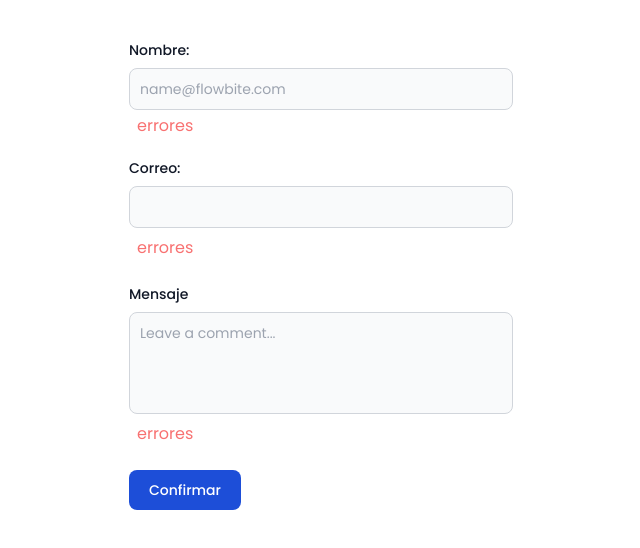
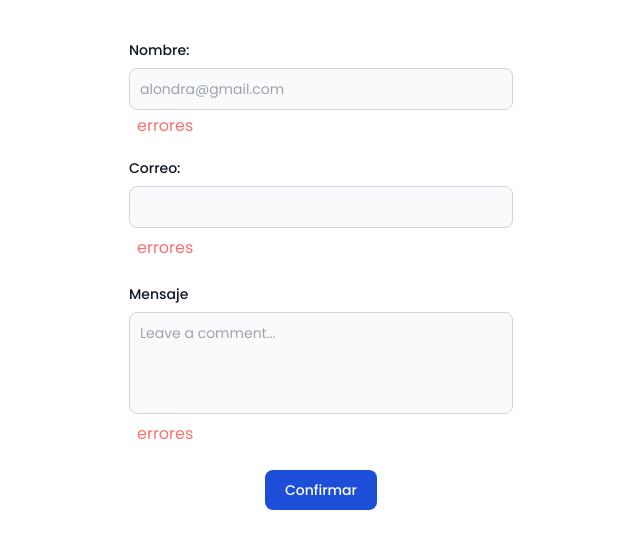
Before and after one commit to Roman-code-web/angular-AA11-Actividad11, an Angular app: page / in a window 1280 px wide. Shown: the top 548 px of the page, without its empty margins (319-959 px from the left). Built offline with nearby package versions, Linux system fonts and the light colour scheme.

Commit message:
envio solicitado

```diff
--- a/src/app/componentes/componentes.module.ts
+++ b/src/app/componentes/componentes.module.ts
@@ -1,6 +1,7 @@
 import { NgModule } from '@angular/core';
 import { CommonModule } from '@angular/common';
 import { FormComponent } from './form/form.component';
+import { FormsModule, ReactiveFormsModule } from '@angular/forms';
 
 
 
@@ -9,7 +10,9 @@ import { FormComponent } from './form/form.component';
     FormComponent
   ],
   imports: [
-    CommonModule
+    CommonModule,
+    FormsModule,
+    ReactiveFormsModule
   ],
   exports:[
     FormComponent
--- a/src/app/componentes/form/form.component.html
+++ b/src/app/componentes/form/form.component.html
@@ -2,14 +2,14 @@
     <form class="w-96" (submit)="enviar()">
         <div class="mb-4">
             <label for="nombre" class="block mb-2 text-sm font-medium text-gray-900 ">Nombre:</label>
-            <input type="text" style="outline: none;" id="nombre" class="bg-gray-50 border border-gray-300 text-gray-900 text-sm rounded-lg focus:ring-blue-500 focus:border-blue-500 block w-full p-2.5 dark:border-gray-600 dark:placeholder-gray-400  dark:focus:ring-blue-500 dark:focus:border-blue-500" placeholder="name@flowbite.com" required>
+            <input type="text" style="outline: none;" id="nombre" class="bg-gray-50 border border-gray-300 text-gray-900 text-sm rounded-lg focus:ring-blue-500 focus:border-blue-500 block w-full p-2.5 dark:border-gray-600 dark:placeholder-gray-400  dark:focus:ring-blue-500 dark:focus:border-blue-500" placeholder="alondra@gmail.com">
             <div class="px-2 py-1">
                 <p class="text-red-400">errores</p>
             </div>
         </div>
         <div class="mb-4">
             <label for="correo" class="block mb-2 text-sm font-medium text-gray-900 ">Correo:</label>
-            <input type="email" style="outline: none;" id="correo" class="bg-gray-50 border border-gray-300 text-gray-900 text-sm rounded-lg focus:ring-blue-500 focus:border-blue-500 block w-full p-2.5 dark:border-gray-600 dark:placeholder-gray-400  dark:focus:ring-blue-500 dark:focus:border-blue-500" required>
+            <input type="email" style="outline: none;" id="correo" class="bg-gray-50 border border-gray-300 text-gray-900 text-sm rounded-lg focus:ring-blue-500 focus:border-blue-500 block w-full p-2.5 dark:border-gray-600 dark:placeholder-gray-400  dark:focus:ring-blue-500 dark:focus:border-blue-500" >
             <div class="px-2 py-2">
                 <p class="text-red-400">errores</p>
             </div>
@@ -22,7 +22,8 @@
                 <p class="text-red-400">errores</p>
             </div>
         </div>
-
-        <button class="text-white bg-blue-700 hover:bg-blue-800 focus:ring-4 focus:outline-none focus:ring-blue-300 font-medium rounded-lg text-sm w-full sm:w-auto px-5 py-2.5 text-center dark:bg-blue-600 dark:hover:bg-blue-700 dark:focus:ring-blue-800">Confirmar</button>
+        <div class="flex justify-center">
+            <button class="text-white bg-blue-700 hover:bg-blue-800 focus:ring-4 focus:outline-none focus:ring-blue-300 font-medium rounded-lg text-sm w-full sm:w-auto px-5 py-2.5 text-center dark:bg-blue-600 dark:hover:bg-blue-700 dark:focus:ring-blue-800">Confirmar</button>
+        </div>
     </form>
 </div>
--- a/src/app/componentes/form/form.component.ts
+++ b/src/app/componentes/form/form.component.ts
@@ -1,11 +1,14 @@
-import { Component } from '@angular/core';
+import { Component, OnInit } from '@angular/core';
 
 @Component({
   selector: 'app-form',
   templateUrl: './form.component.html',
   styleUrls: ['./form.component.css']
 })
-export class FormComponent {
+export class FormComponent implements OnInit  {
+  ngOnInit(): void {
+
+  }
   enviar(){
 
   }
```
